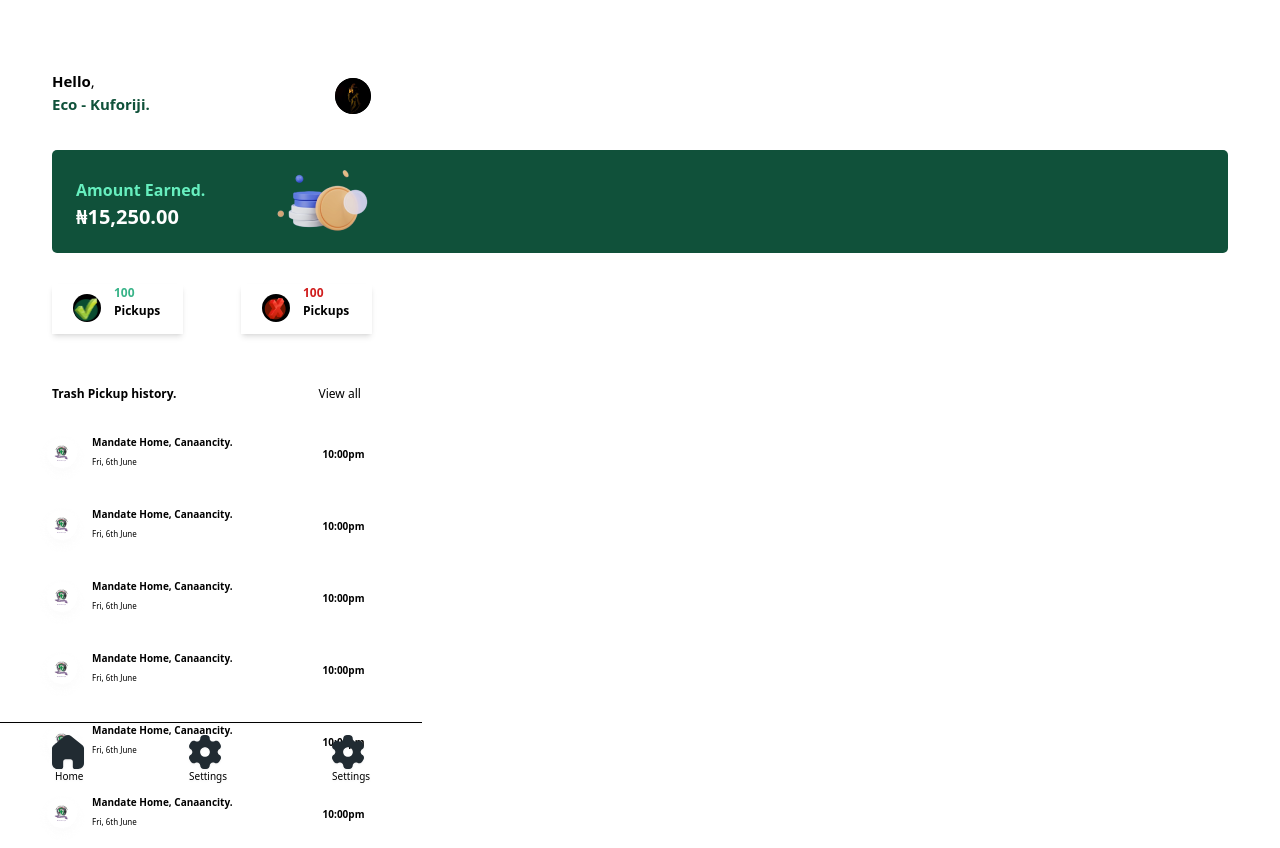
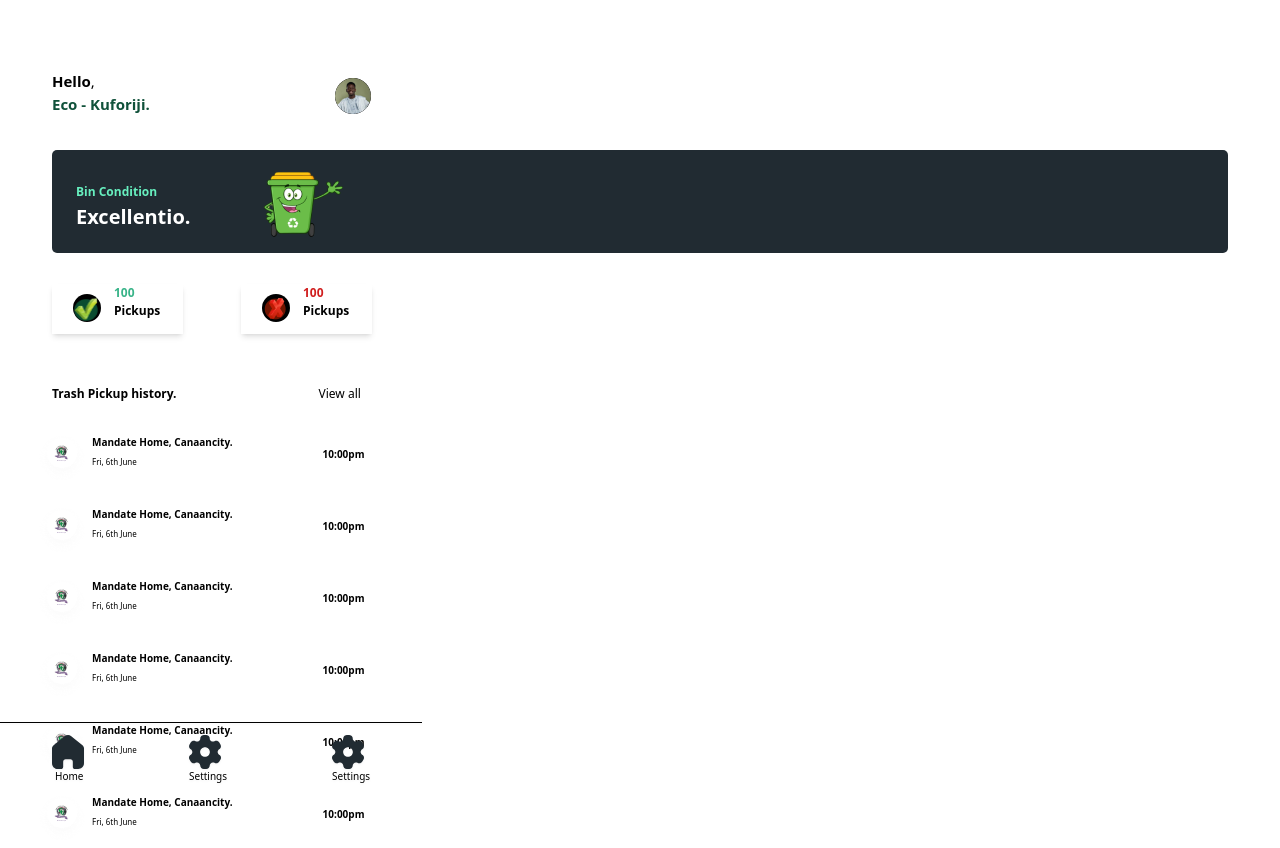
Before and after one commit to Itzadetunji/project-2, a plain HTML site: page resident-1.html in a window 1280 px wide. Drawn offline with nearby package versions, Linux system fonts and the light colour scheme; a web font is replaced by a local one.

Commit message:
Chore: Updated resident-1.html

```diff
--- a/resident-1.html
+++ b/resident-1.html
@@ -17,18 +17,18 @@
             <span class="font-[800]">Hello</span>, <br><span class="font-[800] dark-green-text"> Eco - Kuforiji.</span>
           </p>
         </div>
-        <img src="Images/profile-icon.png" class="rounded-full w-[36px] h-[36px] bg-black ml-[185px] mt-2">
+        <img src="Images/profile-icon-2.png" class="rounded-full w-[36px] h-[36px] bg-black ml-[185px] mt-2">
       </div>
-      <div class="dark-green w-full h-[103px] rounded-[5px] mt-[35px]">
+      <div class="dark-blue w-full h-[103px] rounded-[5px] mt-[35px]">
         <div class="flex flex-row">
           <div class="">
             <p class="pt-[28px] pl-[24px]">
-              <span class="light-green font-[600]">Amount Earned.</span><br>
-              <span class="text-[20px] text-white font-[800]">₦15,250.00</span>
+              <span class="light-green font-[600] text-[12px]">Bin Condition</span><br>
+              <span class="text-[20px] text-white font-[800]">Excellentio.</span>
             </p>
           </div>
           <div class="pt-[11px] pl-[64px]">
-            <img src="Images/coins.png" alt="">
+            <img src="Images/bin-smile.png" alt="">
           </div>
         </div>
       </div>
--- a/style.css
+++ b/style.css
@@ -15,7 +15,7 @@
 }
 
 .dark-blue{
-  color: #212B32;
+  background-color: #212B32;
 }
 
 .dark-blue-text{
```
Also changed, not shown: Images/bin-smile.png (added), Images/profile-icon-2.png (added), Images/small-coins.png (added).
